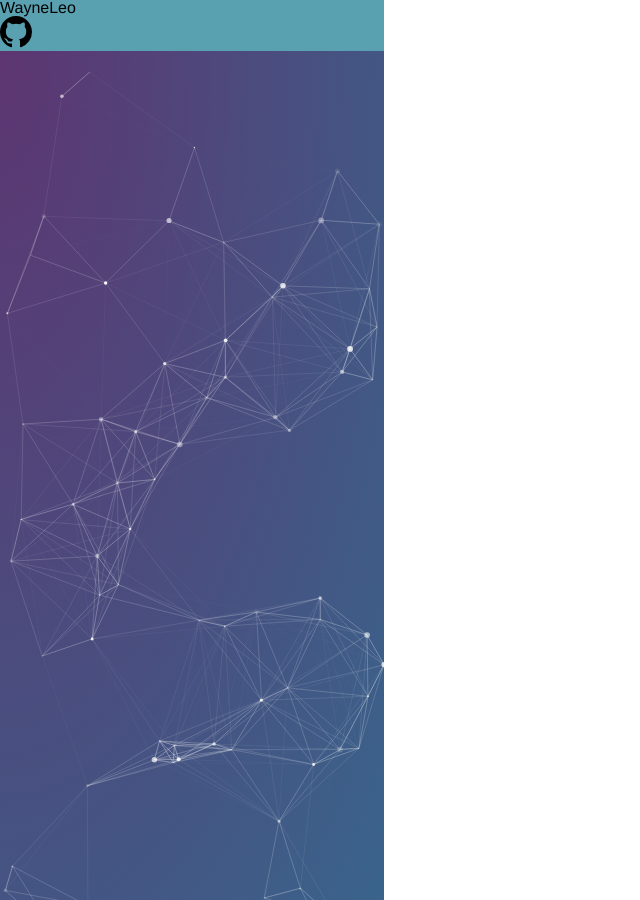
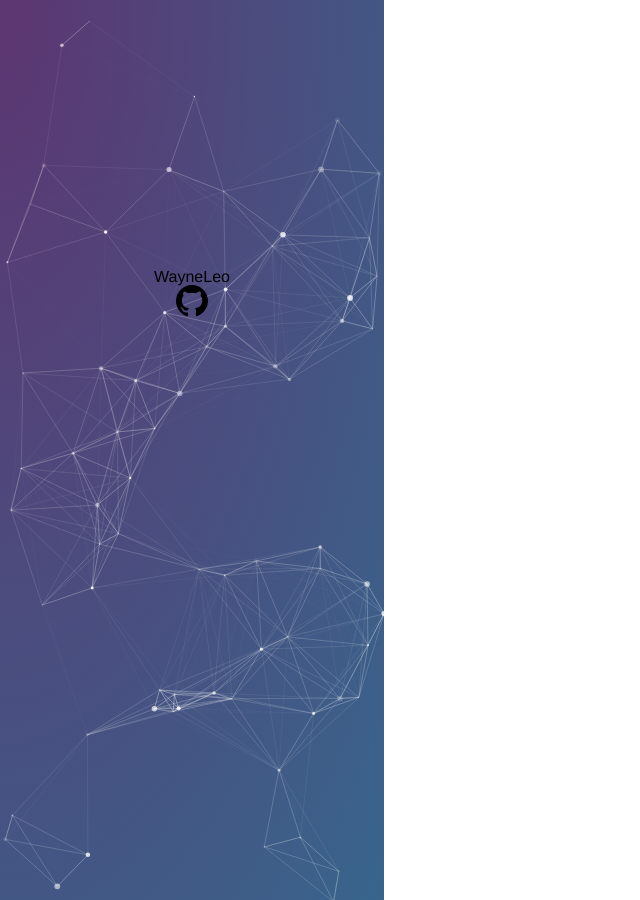
Before and after one commit to weiliua/liuwei, a Jekyll site: the page built from index.html, in a window 1280 px wide. Shown: the whole page, without its empty margins (0-640 px from the left). Built offline with Jekyll 4.4.1, drawn with Linux system fonts in a browser that asks for light colours; the list of posts is cut into pages by our own code.

Commit message:
提交代码

```diff
--- a/_includes/main.css
+++ b/_includes/main.css
@@ -162,7 +162,7 @@
 /******* 通用 *******/
 
 
-.aside{
+.wayne-aside{
   position: fixed;
   top: 0;
   left: 0;
@@ -173,11 +173,23 @@
 }
 
 @media screen and (max-width: 767px) {
-  .index-wrapper .aside {
+  .wayne-aside {
     position: relative;
     width: 100%;
     height: 200px;
     max-width: none;
+  }
+}
+
+.wayne-info-card {
+  position: absolute;
+  margin-top: 70%;
+  text-align: center;
+  width: 100%;
+}
+@media screen and (max-width: 767px) {
+  .wayne-info-card {
+    margin-top: 70px;
   }
 }
 
--- a/_layouts/main.html
+++ b/_layouts/main.html
@@ -13,8 +13,8 @@
 
   <body>
     <div class="index-wrapper">
-      <div class="aside">
-        <div class="info-card">
+      <div class="wayne-aside">
+        <div class="wayne-info-card">
           <h1>WayneLeo</h1>
           <a href="https://github.com/cnwayne" target="_blank"><svg aria-hidden="true" class="octicon octicon-mark-github" height="32" version="1.1" viewBox="0 0 16 16" width="32"><path fill-rule="evenodd" d="M8 0C3.58 0 0 3.58 0 8c0 3.54 2.29 6.53 5.47 7.59.4.07.55-.17.55-.38 0-.19-.01-.82-.01-1.49-2.01.37-2.53-.49-2.69-.94-.09-.23-.48-.94-.82-1.13-.28-.15-.68-.52-.01-.53.63-.01 1.08.58 1.23.82.72 1.21 1.87.87 2.33.66.07-.52.28-.87.51-1.07-1.78-.2-3.64-.89-3.64-3.95 0-.87.31-1.59.82-2.15-.08-.2-.36-1.02.08-2.12 0 0 .67-.21 2.2.82.64-.18 1.32-.27 2-.27.68 0 1.36.09 2 .27 1.53-1.04 2.2-.82 2.2-.82.44 1.1.16 1.92.08 2.12.51.56.82 1.27.82 2.15 0 3.07-1.87 3.75-3.65 3.95.29.25.54.73.54 1.48 0 1.07-.01 1.93-.01 2.2 0 .21.15.46.55.38A8.013 8.013 0 0 0 16 8c0-4.42-3.58-8-8-8z"></path></svg></a>
         </div>
```
